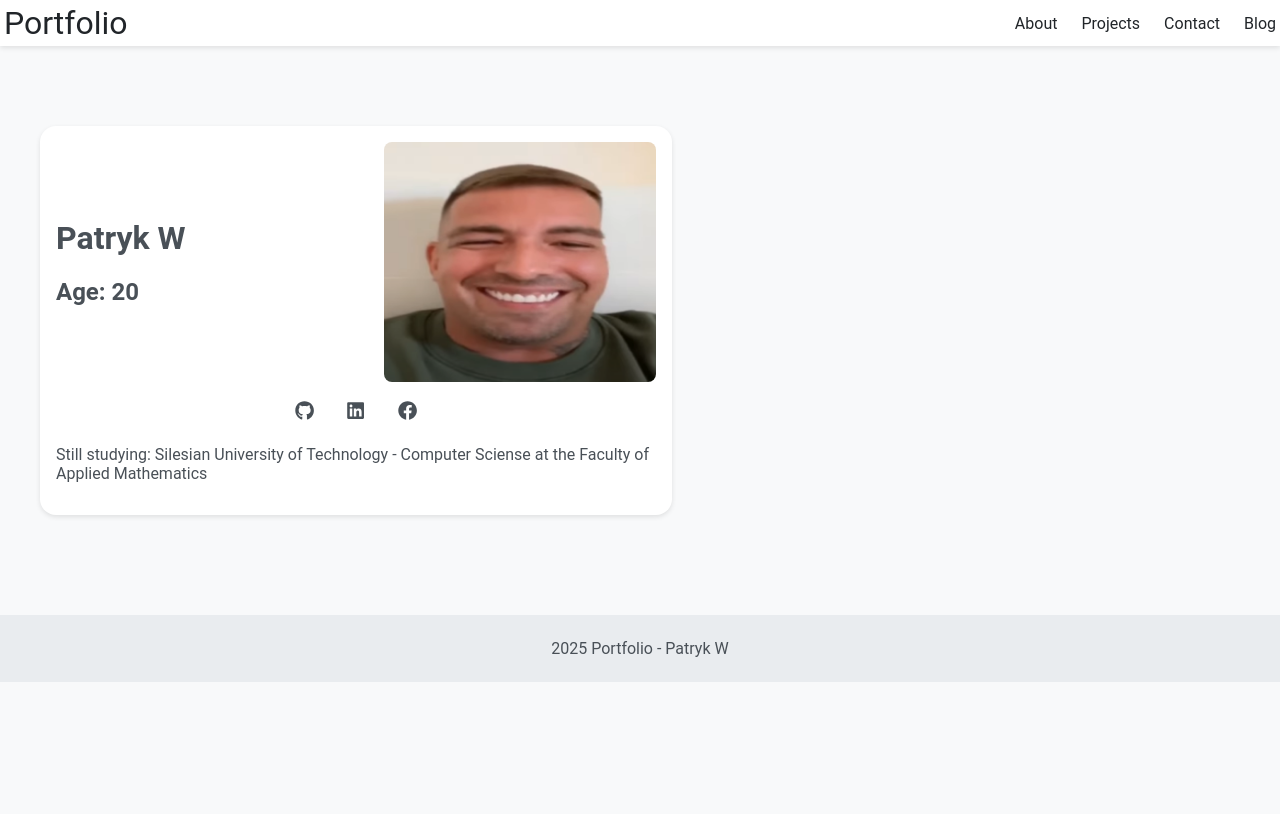
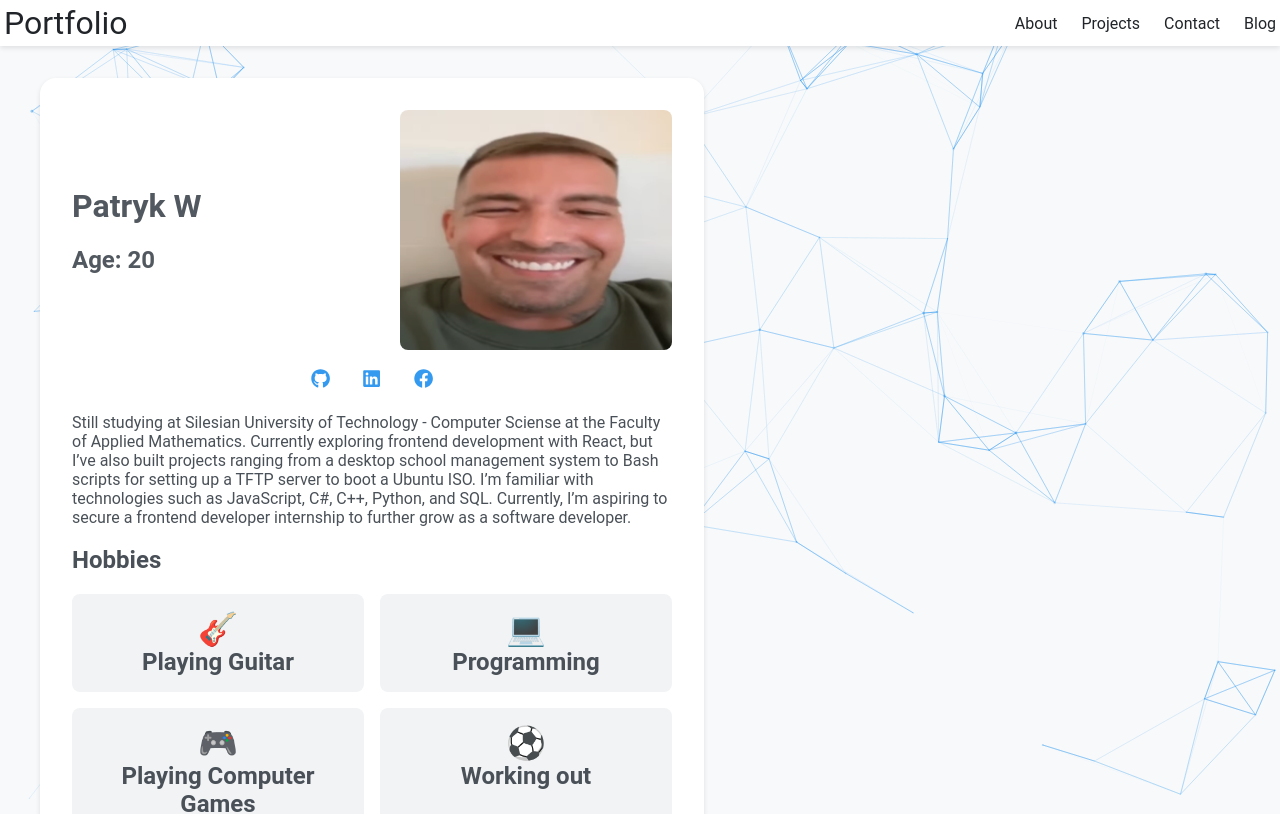
Before and after one commit to pikoseq9/Portfolio, a React (Create React App) app: page /about in a window 1280 px wide. Shown: the top 814 px of the page. Built offline with nearby package versions, Linux system fonts and the light colour scheme.

Commit message:
add hobbycard

```diff
--- a/package.json
+++ b/package.json
@@ -11,6 +11,7 @@
     "@tsparticles/slim": "^3.9.1",
     "react": "^18.2.0",
     "react-dom": "^18.2.0",
+    "react-icons": "^5.5.0",
     "react-router-dom": "^7.7.0",
     "react-scripts": "5.0.1",
     "web-vitals": "^2.1.4"
--- a/src/App.css
+++ /dev/null
@@ -1,38 +0,0 @@
-.App {
-  text-align: center;
-}
-
-.App-logo {
-  height: 40vmin;
-  pointer-events: none;
-}
-
-@media (prefers-reduced-motion: no-preference) {
-  .App-logo {
-    animation: App-logo-spin infinite 20s linear;
-  }
-}
-
-.App-header {
-  background-color: #282c34;
-  min-height: 100vh;
-  display: flex;
-  flex-direction: column;
-  align-items: center;
-  justify-content: center;
-  font-size: calc(10px + 2vmin);
-  color: white;
-}
-
-.App-link {
-  color: #61dafb;
-}
-
-@keyframes App-logo-spin {
-  from {
-    transform: rotate(0deg);
-  }
-  to {
-    transform: rotate(360deg);
-  }
-}
--- a/src/App.js
+++ b/src/App.js
@@ -7,11 +7,15 @@ import Projects from "./pages/Projects";
 import About from "./pages/About";
 import Contact from "./pages/Contact";
 import Footer from "./components/Footer";
+import ParticleBackground from "./components/ParticleBackground";
 import { ProjectsProvider } from "./Context/ProjectsProvider";
 
 function App() {
   return (
     <div className="App">
+      <div className="app-container">
+        <ParticleBackground />
+        <div className="app-content">
           <Navbar />
           <div className="container">
             <Routes>
@@ -31,6 +35,8 @@ function App() {
           </div>
           <Footer />
         </div>
+      </div>
+    </div>
   );
 }
 
--- a/src/components/Footer.js
+++ b/src/components/Footer.js
@@ -5,7 +5,7 @@ export default function Footer() {
 
   return (
     <footer className="footer">
-      <p>{year} Portfolio - Patryk W</p>
+      <p>{year} &#169; Portfolio - Patryk W</p>
     </footer>
   );
 }
--- /dev/null
+++ b/src/components/HobbyCard.js
@@ -0,0 +1,10 @@
+import React from "react";
+
+export default function HobbyCard({ hobby, emoji }) {
+  return (
+    <div className="hobby-content">
+      <h1>{emoji}</h1>
+      <h2>{hobby}</h2>
+    </div>
+  );
+}
--- a/src/components/ParticleBackground.js
+++ b/src/components/ParticleBackground.js
@@ -1,11 +1,11 @@
-import React, { useState, useEffect, useMemo } from 'react';
-import Particles, {initParticlesEngine} from '@tsparticles/react';
-import { loadSlim } from '@tsparticles/slim';
+import React, { useState, useEffect, useMemo } from "react";
+import Particles, { initParticlesEngine } from "@tsparticles/react";
+import { loadSlim } from "@tsparticles/slim";
 
 export default function ParticleBackground() {
   const [init, setInit] = useState(false);
-    const [particleColor, setParticleColor] = useState("#000000")
-    const [backgroundColor, setBackgroundColor] = useState("#ffffff")
+  const [particleColor, setParticleColor] = useState("#000000");
+  const [backgroundColor, setBackgroundColor] = useState("#ffffff");
 
   const updateParticleColor = () => {
     const root = document.documentElement;
@@ -14,7 +14,7 @@ export default function ParticleBackground() {
     const backgroundColor = style.getPropertyValue("--background").trim();
     if (particleColor) setParticleColor(particleColor);
     if (backgroundColor) setBackgroundColor(backgroundColor);
-    }
+  };
 
   useEffect(() => {
     updateParticleColor();
@@ -29,10 +29,11 @@ export default function ParticleBackground() {
     console.log("Particles Loaded:", container);
   };
 
-  const options = useMemo(() => ({
+  const options = useMemo(
+    () => ({
       fullscreen: {
         enable: false,
-        zIndex: -1
+        zIndex: -1,
       },
       background: {
         color: backgroundColor,
@@ -67,7 +68,7 @@ export default function ParticleBackground() {
         },
         number: {
           density: { enable: true, area: 1080 },
-        value: 150,
+          value: 200,
         },
         opacity: {
           value: { min: 0.1, max: 0.5 },
@@ -86,7 +87,9 @@ export default function ParticleBackground() {
         },
       },
       detectRetina: true,
-  }), [particleColor, backgroundColor]);
+    }),
+    [particleColor, backgroundColor]
+  );
 
   return (
     <div>
--- a/src/components/ProfileCard.js
+++ b/src/components/ProfileCard.js
@@ -1,28 +1,30 @@
 import React, { useEffect, useState } from "react";
 import { FaGithub, FaLinkedin, FaFacebook } from "react-icons/fa";
+import HobbyCard from "./HobbyCard";
 
-export default function ProfileCard() {
+export default function ProfileCard({ profile }) {
   const [age, setAge] = useState(0);
-  const profile = {
-    name: "Patryk",
-    surname: "W",
-    dateOfBirth: new Date("2004-11-22"),
-    image: "/images/profile.png",
-    school:
-      "Silesian University of Technology - Computer Sciense at the Faculty of Applied Mathematics",
-    hobbies: ["Playing Guitar", "Coding", "Playing Computer Games", "Work out"],
-    links: [
-      "https://github.com/pikoseq9",
-      "https://www.linkedin.com/in/patryk-weklicz-300925363/",
-      "https://www.facebook.com/profile.php?id=100015240125732&locale=pl_PL",
-    ],
-  };
 
   const getSocialIcon = (url) => {
     if (url.includes("github.com")) return <FaGithub />;
     if (url.includes("linkedin.com")) return <FaLinkedin />;
     if (url.includes("facebook.com")) return <FaFacebook />;
     return null;
+  };
+
+  const getEmojiForHobby = (hobby) => {
+    switch (hobby) {
+      case "Playing Guitar":
+        return "🎸";
+      case "Programming":
+        return "💻";
+      case "Playing Computer Games":
+        return "🎮";
+      case "Working out":
+        return "⚽";
+      default:
+        return "⭐";
+    }
   };
 
   useEffect(() => {
@@ -56,8 +58,24 @@ export default function ProfileCard() {
           </li>
         ))}
       </ul>
-
-      <p>Still studying: {profile.school}</p>
+      <p>
+        Still studying at {profile.school}. Currently exploring frontend
+        development with React, but I’ve also built projects ranging from a
+        desktop school management system to Bash scripts for setting up a TFTP
+        server to boot a Ubuntu ISO. I’m familiar with technologies such as
+        JavaScript, C#, C++, Python, and SQL. Currently, I’m aspiring to secure
+        a frontend developer internship to further grow as a software developer.
+      </p>
+      <h2>Hobbies</h2>
+      <div className="hobby-container">
+        {profile.hobbies.map((hobby) => (
+          <HobbyCard
+            key={hobby}
+            hobby={hobby}
+            emoji={getEmojiForHobby(hobby)}
+          />
+        ))}
+      </div>
     </div>
   );
 }
--- a/src/pages/About.js
+++ b/src/pages/About.js
@@ -1,9 +1,34 @@
 import ProfileCard from "../components/ProfileCard";
 
 export default function About() {
+  const profile = {
+    name: "Patryk",
+    surname: "W",
+    dateOfBirth: new Date("2004-11-22"),
+    image: "/images/profile.png",
+    school:
+      "Silesian University of Technology - Computer Sciense at the Faculty of Applied Mathematics",
+    hobbies: [
+      "Playing Guitar",
+      "Programming",
+      "Playing Computer Games",
+      "Working out",
+    ],
+    courses: [
+      "React 18 Course 2025 - Learn React JS the fast way",
+      "Vue - The Complete Guide (incl. Router & Composition API)",
+      "OPEN A2 - Kurs do uprawnień A2",
+    ],
+    links: [
+      "https://github.com/pikoseq9",
+      "https://www.linkedin.com/in/patryk-weklicz-300925363/",
+      "https://www.facebook.com/profile.php?id=100015240125732&locale=pl_PL",
+    ],
+  };
+
   return (
     <div className="about-body">
-      <ProfileCard />
+      <ProfileCard profile={profile} />
     </div>
   );
 }
--- a/src/styles.css
+++ b/src/styles.css
@@ -51,11 +51,20 @@ body {
   font-size: 2rem;
 }
 
+.app-container {
+  position: relative;
+}
+
+.app-content {
+  position: relative;
+}
+
 .nav {
   background-color: var(--navbar);
   color: var(--text-heading);
   display: flex;
   justify-content: space-between;
+  z-index: 2;
   position: sticky;
   top: 0;
   box-shadow: var(--shadow);
@@ -154,10 +163,10 @@ body {
 
 .profile-card {
   background-color: var(--card);
-  padding: 1rem;
+  padding: 2rem;
   width: 100%;
   max-width: 600px;
-  margin: 5rem 0 0 0;
+  margin: 2rem 0 0 0;
   border-radius: 1rem;
   box-shadow: var(--shadow);
 }
@@ -168,6 +177,7 @@ body {
   align-items: center;
   justify-content: space-between;
   flex-wrap: wrap;
+  opacity: 0.95;
 }
 
 .profile-card img {
@@ -187,5 +197,26 @@ body {
 }
 
 .profile-card a {
-  color: inherit;
+  color: var(--accent);
 }
+
+.hobby-container {
+  display: grid;
+  grid-template-columns: repeat(auto-fit, minmax(12rem, 1fr));
+  gap: 1rem;
+}
+
+.hobby-content {
+  text-align: center;
+  background-color: var(--tile);
+  padding: 1rem;
+  border-radius: 0.5rem;
+}
+
+.hobby-content h2 {
+  margin: 0;
+}
+
+.hobby-content h1 {
+  margin: 0;
+}
```
Also changed, not shown: 1 other file (tests, documents, lock files or other folders). Lines whose indentation alone changed are shown as unchanged.
